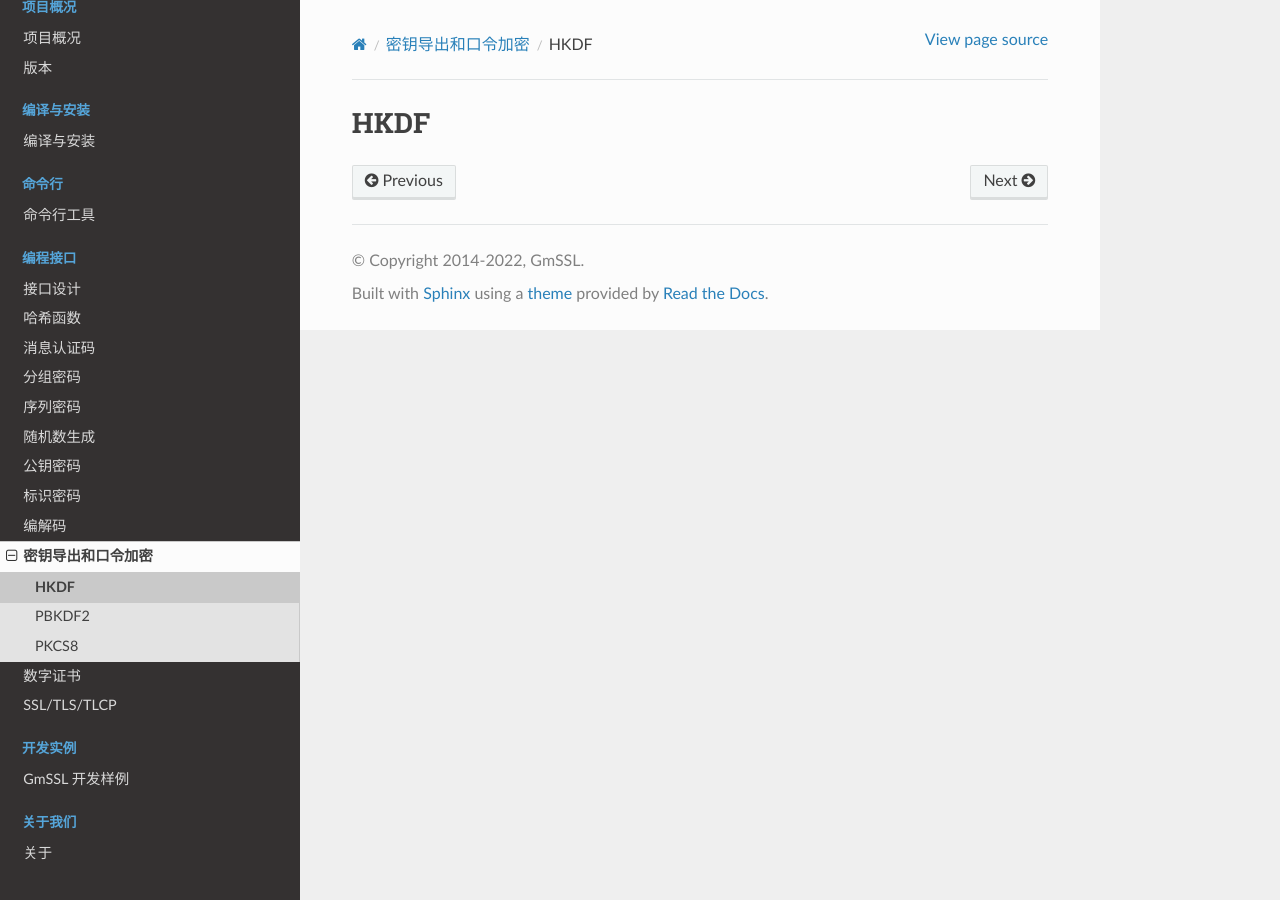
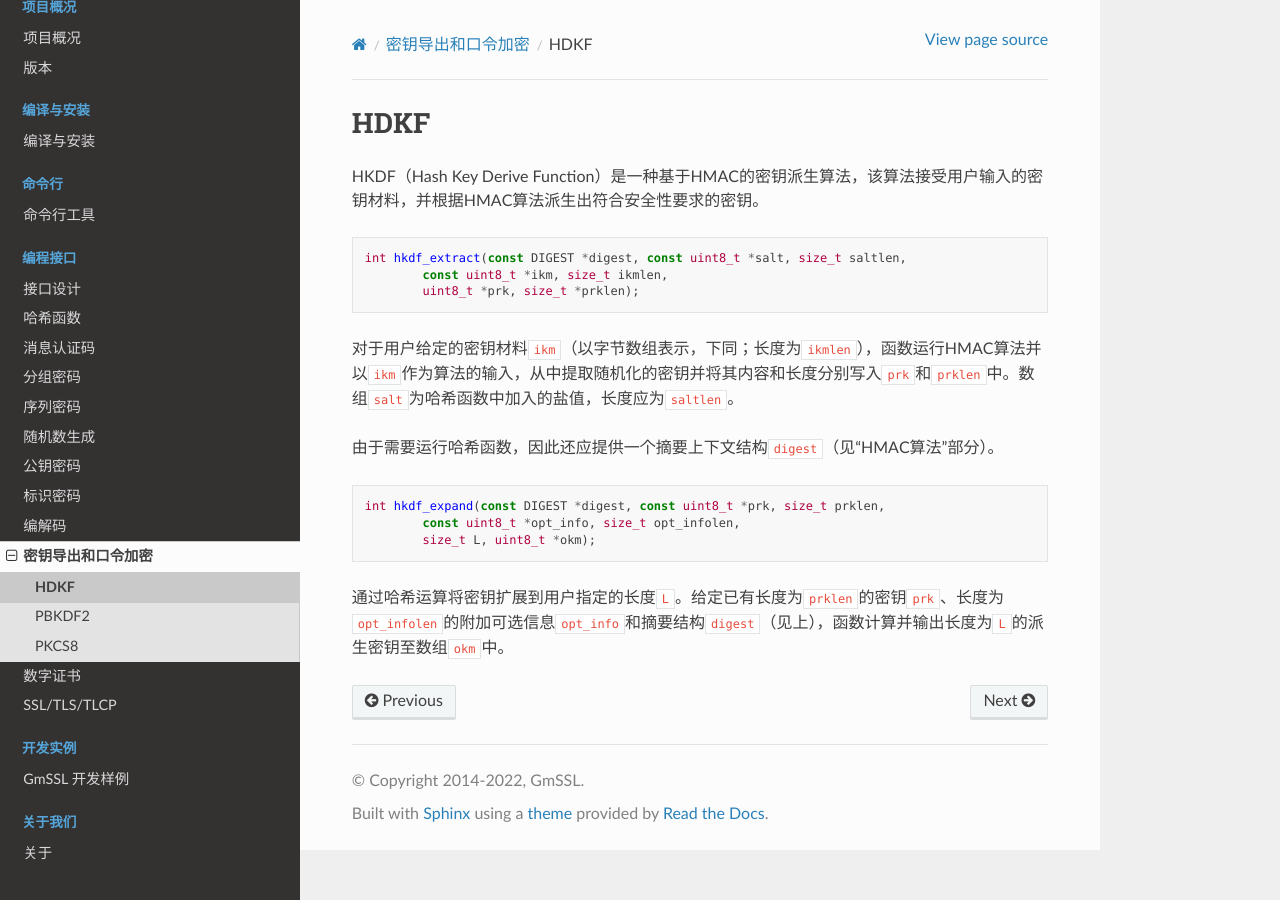
Before and after one commit to zxm256/gmssl-docs, a Sphinx documentation site: the page built from docs/source/key_derive/hkdf.md, in a window 1280 px wide. Built offline with Sphinx 7.4.7 and the Read the Docs theme 2.0.0, drawn with Linux system fonts in a browser that asks for light colours; pages that are not in the unit, such as notebooks, are missing from menus.

Commit message:
Update hkdf.md

````diff
--- a/docs/source/key_derive/hkdf.md
+++ b/docs/source/key_derive/hkdf.md
@@ -1 +1,21 @@
-# HKDF
+# HDKF
+
+HKDF（Hash Key Derive Function）是一种基于HMAC的密钥派生算法，该算法接受用户输入的密钥材料，并根据HMAC算法派生出符合安全性要求的密钥。
+
+```c
+int hkdf_extract(const DIGEST *digest, const uint8_t *salt, size_t saltlen,
+	const uint8_t *ikm, size_t ikmlen,
+	uint8_t *prk, size_t *prklen);
+```
+
+对于用户给定的密钥材料`ikm`（以字节数组表示，下同；长度为`ikmlen`），函数运行HMAC算法并以`ikm`作为算法的输入，从中提取随机化的密钥并将其内容和长度分别写入`prk`和`prklen`中。数组`salt`为哈希函数中加入的盐值，长度应为`saltlen`。
+
+由于需要运行哈希函数，因此还应提供一个摘要上下文结构`digest`（见“HMAC算法”部分）。
+
+```c
+int hkdf_expand(const DIGEST *digest, const uint8_t *prk, size_t prklen,
+	const uint8_t *opt_info, size_t opt_infolen,
+	size_t L, uint8_t *okm);
+```
+
+通过哈希运算将密钥扩展到用户指定的长度`L`。给定已有长度为`prklen`的密钥`prk`、长度为`opt_infolen`的附加可选信息`opt_info`和摘要结构`digest`（见上），函数计算并输出长度为`L`的派生密钥至数组`okm`中。
````
